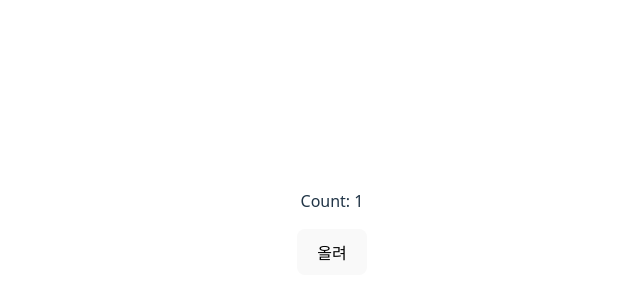
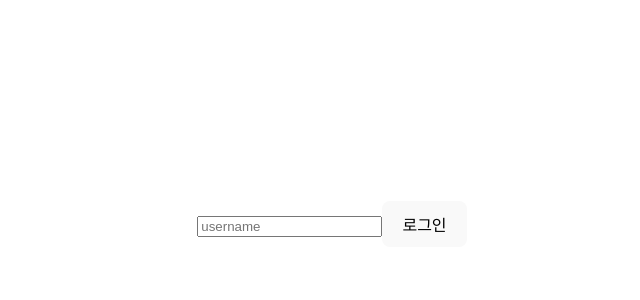
Before and after one commit to judy78799/elasticSearchBookDemo, a React (Vite) app in the folder react-ui/: page / in a window 1280 px wide. Shown: the part 176-476 px from the top of the page, without its empty margins (308-948 px from the left). Built offline with nearby package versions, Linux system fonts and the light colour scheme.

Commit message:
chore: useRef DOM요소 제어 데모

```diff
--- a/react-ui/src/App.jsx
+++ b/react-ui/src/App.jsx
@@ -1,29 +1,25 @@
 import './App.css'
-import React,{useEffect, useState, useRef} from 'react'
+import React, {useEffect, useState, useRef, use} from 'react'
 
 //useRef: 렌더링 이후에도 값이 그대로 남아있음. useState 이후 값이 렌더링되어 화면에 나타남.
 //useState: 렌더링 이후 값 초기화.
 
 function App() {
-    const [count, setCount] = useState(1);
-    const renderCount = useRef(1);
+    const inputRef = useRef();
 
-    //[error case]: 무한 렌더링 발생 useEffect -> setRenderCount 업데이트 -> useEffect 무한 반복
-    // useEffect(() => {
-    //     console.log('렌더링!');
-    //     setRenderCount(renderCount + 1);
-    // });
+    useEffect(()=>{
+        console.log(inputRef);
+    },[]); //한번만 실행
 
-    useEffect(() => {
-    // 화면 최초 렌더링
-        renderCount.current = renderCount.current + 1;
-        console.log('렌더링 수: ', renderCount.current);
-    })
+    const login = () => {
+        alert(`환영합니다 ${inputRef.current.value}!`);
+        inputRef.current.focus();
+    }
 
     return (
         <div>
-          <p>Count: {count}</p>
-          <button onClick={() => setCount(count + 1)}>올려</button>
+            <input ref={inputRef} type="text" placeholder="username"/>
+            <button>로그인</button>
         </div>
     );
 };
```
